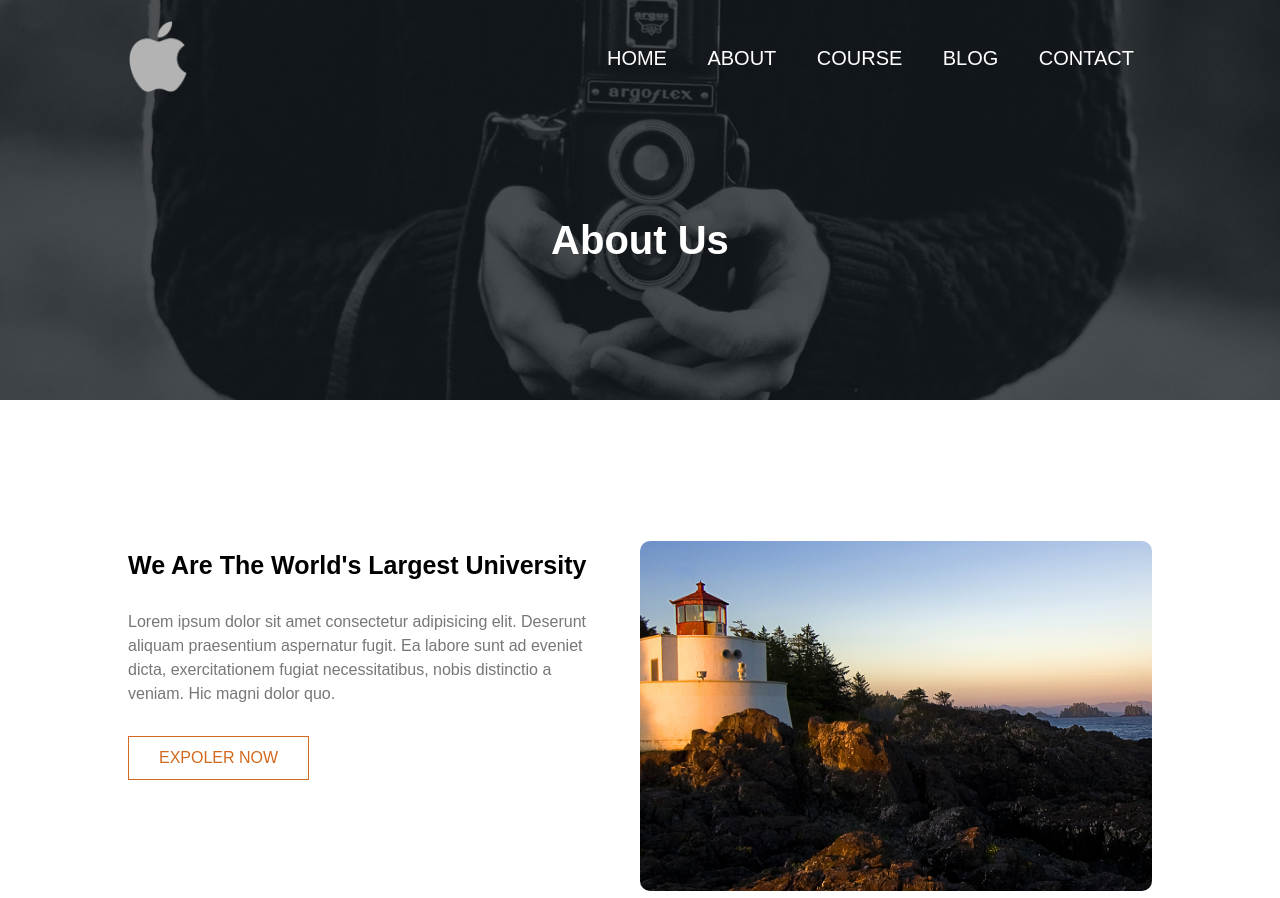
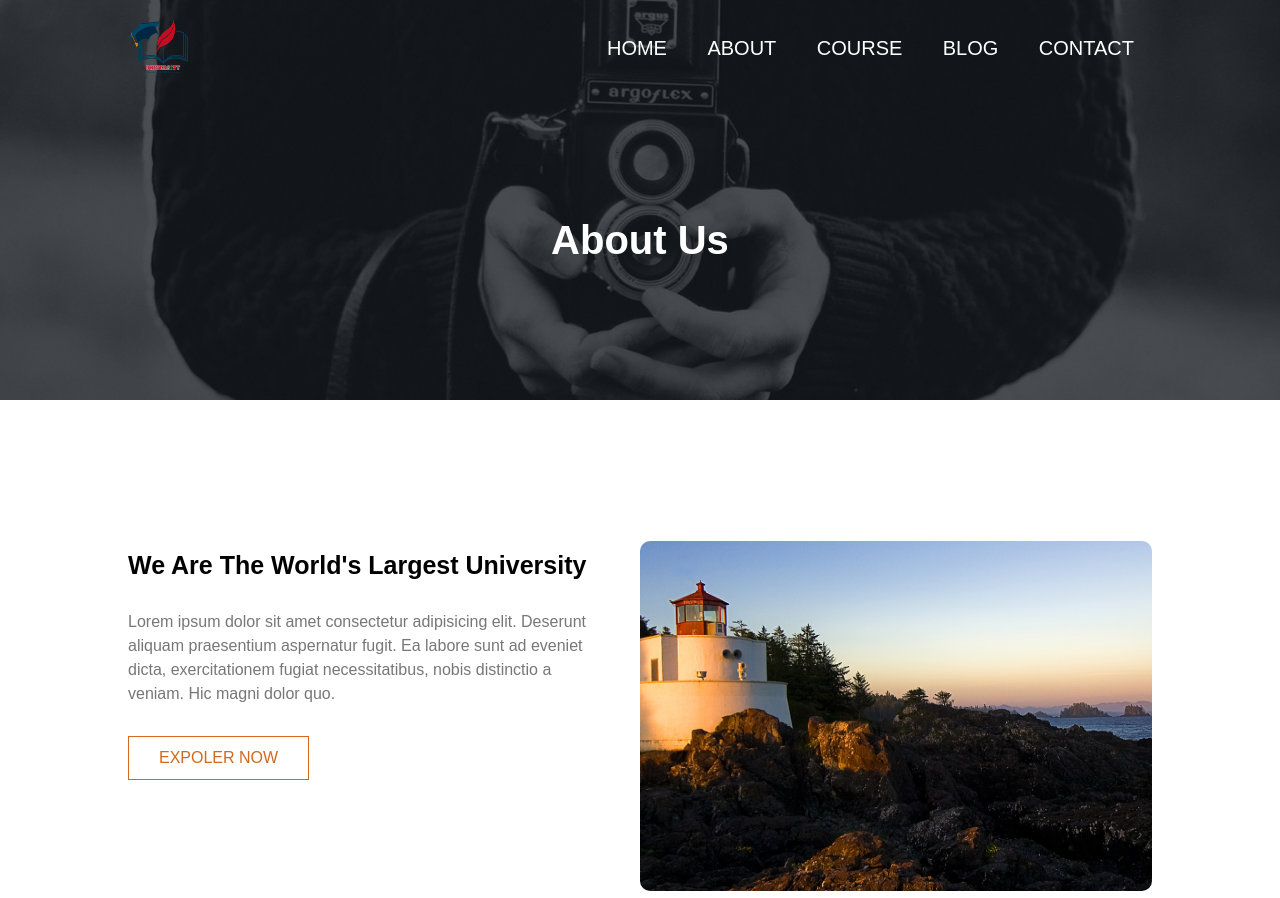
Before and after one commit to MohammadullahJewelJR/Institute, a plain HTML site: page about.html in a window 1280 px wide. Shown: the top 898 px of the page. Drawn offline with Linux system fonts and the light colour scheme.

Commit message:
Update about.html

```diff
--- a/about.html
+++ b/about.html
@@ -11,7 +11,7 @@
 <body>
 <section class="header" id="about-page">
     <nav>
-        <a href="#"><img src="assets/img/logo.png" alt=""></a>
+        <a href="#"><img src="assets/img/un-logo.png" alt=""></a>
         <ul id="nav-menu">
             <i class="menu-icon" onclick="hideMenu()">&times;</i>
 
```
